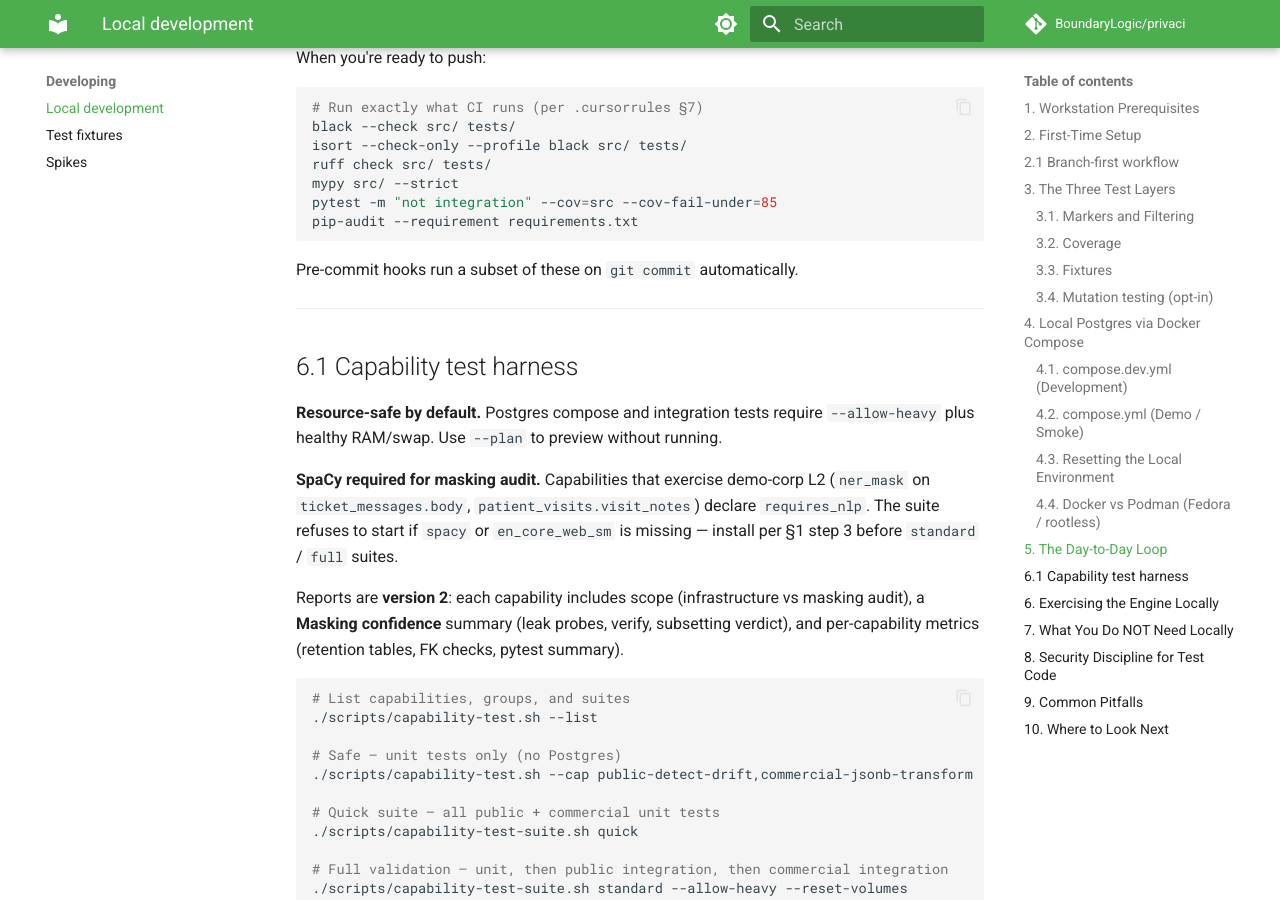
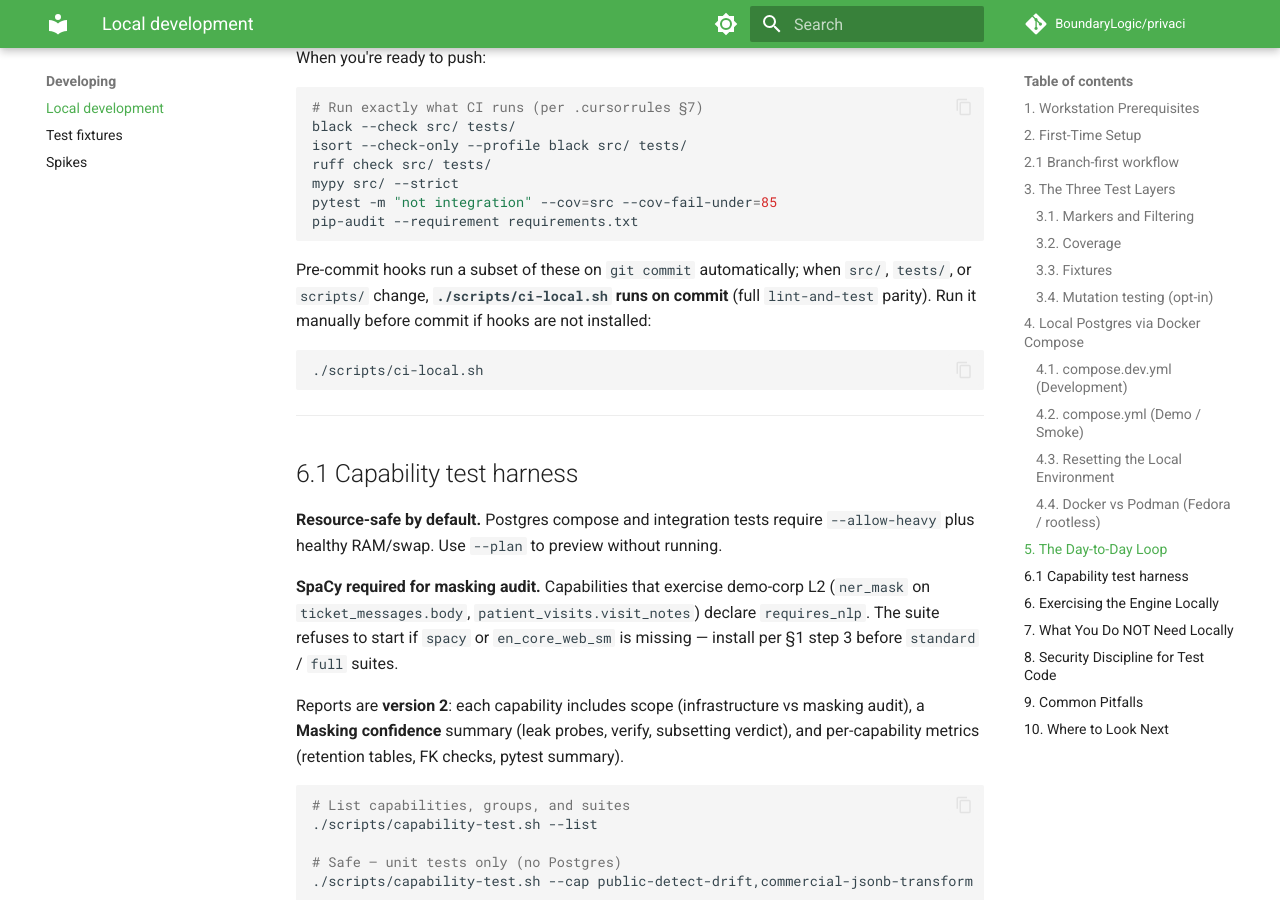
Before and after one commit to BoundaryLogic/privaci, an MkDocs documentation site: the page built from docs/local-development.md, in a window 1280 px wide and 900 px high, scrolled down 7519 px. Built offline with MkDocs 1.6.1 and Material for MkDocs 9.7.7, drawn with Linux system fonts in a browser that asks for light colours; comment, search, counter and statistics services are not loaded.

Commit message:
Enforce ci-local.sh before every commit, not only on push.
Add always-on agent rule, wire pre-commit hook for src/tests/scripts changes,
and document that agents must run full CI parity before git commit.

````diff
--- a/docs/local-development.md
+++ b/docs/local-development.md
@@ -367,7 +367,14 @@ pytest -m "not integration" --cov=src --cov-fail-under=85
 pip-audit --requirement requirements.txt
 ```
 
-Pre-commit hooks run a subset of these on `git commit` automatically.
+Pre-commit hooks run a subset of these on `git commit` automatically; when
+`src/`, `tests/`, or `scripts/` change, **`./scripts/ci-local.sh` runs on
+commit** (full `lint-and-test` parity). Run it manually before commit if hooks
+are not installed:
+
+```bash
+./scripts/ci-local.sh
+```
 
 ---
 
````
Also changed, not shown: .pre-commit-config.yaml (+9 -1 lines), 6 other files.
